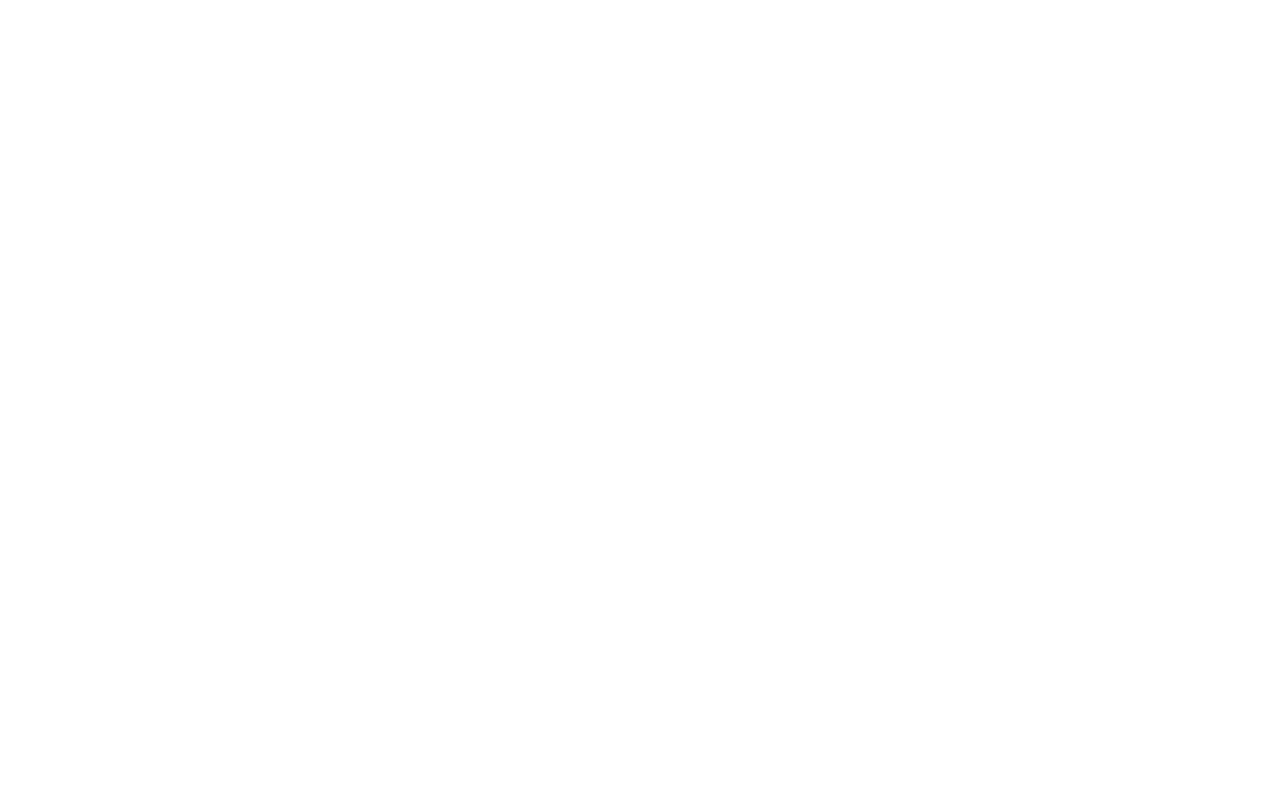
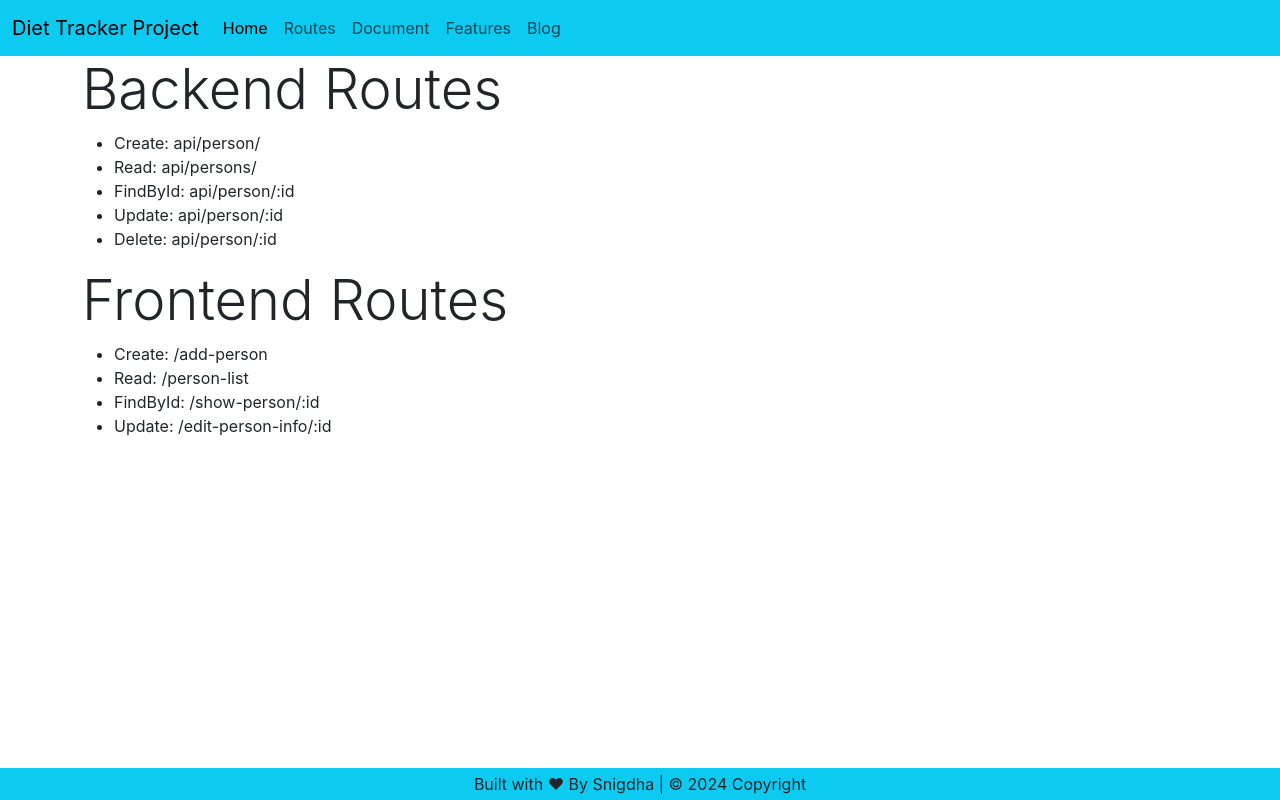
Before and after one commit to 512snigdha/diet_trakr, a React (Create React App) app in the folder client/: page /routes in a window 1280 px wide. Before the commit this address had no page. Built offline with nearby package versions, Linux system fonts and the light colour scheme.

Commit message:
add home page to navbar

```diff
--- a/client/package.json
+++ b/client/package.json
@@ -11,7 +11,7 @@
     "react": "^18.2.0",
     "react-dom": "^18.2.0",
     "react-router-dom": "^6.21.3",
-    "react-scripts": "5.0.1",
+    "react-scripts": "^5.0.1",
     "react-toastify": "^10.0.4",
     "web-vitals": "^2.1.4"
   },
--- a/client/src/App.js
+++ b/client/src/App.js
@@ -7,7 +7,7 @@
 import ShowPersondetails from './components/ShowPersondetails';
 import UpdatePersoninfo from './components/UpdatePersoninfo';
 import Home from './components/Homepage';
-
+import AllRoutes from './components/Route';
 
 
 function App() {
@@ -20,6 +20,7 @@
         <Route path='/add-person' element={<CreatePerson/>}/>
         <Route path='/edit-person-info/:id' element={<UpdatePersoninfo/>}/>
         <Route path='/show-person/:id' element={<ShowPersondetails/>} />
+        <Route path='/routes' element={<AllRoutes />} />
         </Routes>
       </div>
 
--- a/client/src/components/Homepage.js
+++ b/client/src/components/Homepage.js
@@ -15,6 +15,9 @@
             <h1 className='display-5 text-center heading'>DIET TRACKER</h1>
             <h6 className='lead text-center'>Welcome To Our Website...!</h6>
             <p className='lead text-center'>This can help the person for maintaining their diet schedule</p>
+            <Link to='/person-list' className='btn btn-outline-warning'>
+              Get Started
+            </Link>
           </div>
         </div>
       </div>
--- a/client/src/components/Navbar.js
+++ b/client/src/components/Navbar.js
@@ -3,20 +3,30 @@
 const Navbar = () => (
     <nav class="navbar navbar-expand-lg navbar-light bg-info text-dark h-auto">
         <div class="container-fluid">
-            <a class="navbar-brand" href="#">Diet Tracker Project</a>
+            <a class="navbar-brand" href="/">Diet Tracker Project</a>
             <button class="navbar-toggler" type="button" data-bs-toggle="collapse" data-bs-target="#navbarNavDropdown" aria-controls="navbarNavDropdown" aria-expanded="false" aria-label="Toggle navigation">
             <span class="navbar-toggler-icon"></span>
             </button>
             <div class="collapse navbar-collapse" id="navbarNavDropdown">
             <ul class="navbar-nav">
                 <li class="nav-item">
-                <a class="nav-link active" aria-current="page" href="#">Home</a>
+                <a class="nav-link active" aria-current="page" href="/">Home</a>
                 </li>
+                <li class="nav-item">
+            <a class="nav-link" href="/routes">
+              <i class="fas fa-route"></i> Routes
+            </a>
+          </li>
+          <li class="nav-item">
+            <a class="nav-link" href="https://docs.google.com/document/d/e/2PACX-1vTza-VByYmeVN_sfN0TmhxUqBevoLPNoThBDt-9SJDnCfElms4xOLf3ADJPrGXUcqeFCEw4N-KBW356/pub" target="_blank" rel="noopener noreferrer">
+              <i class="fas fa-file"></i> Document
+            </a>
+          </li>
                 <li class="nav-item">
                 <a class="nav-link" href="#">Features</a>
                 </li>
                 <li class="nav-item">
-                <a class="nav-link" href="#">Pricing</a>
+                <a class="nav-link" href="/">Blog</a>
                 </li>
             </ul>
             </div>
--- /dev/null
+++ b/client/src/components/Route.js
@@ -0,0 +1,31 @@
+import React from 'react';
+import Navbar from './Navbar';
+import Footer from './footer';
+
+const AllRoutes = () =>(
+    <div className='AllRoutes'>
+        <Navbar />
+        <div className='container'>
+            <h3 className='display-4'>Backend Routes</h3>
+            <ul>
+                <li>Create: api/person/ </li>
+                <li>Read: api/persons/ </li>
+                <li>FindById: api/person/:id</li>
+                <li>Update: api/person/:id</li>
+                <li>Delete: api/person/:id</li>
+            </ul>
+        </div>
+        <div className='container'>
+            <h3 className='display-4'>Frontend Routes</h3>
+            <ul>
+                <li>Create: /add-person </li>
+                <li>Read: /person-list </li>
+                <li>FindById: /show-person/:id</li>
+                <li>Update: /edit-person-info/:id</li>
+            </ul>
+        </div>
+        <Footer />
+    </div>
+)
+
+export default AllRoutes
```
Also changed, not shown: 9 other files (tests, documents, lock files or other folders).
